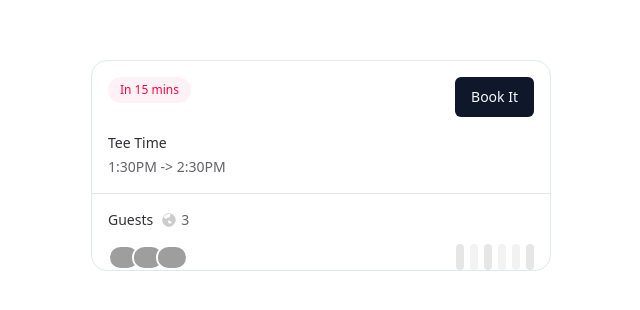
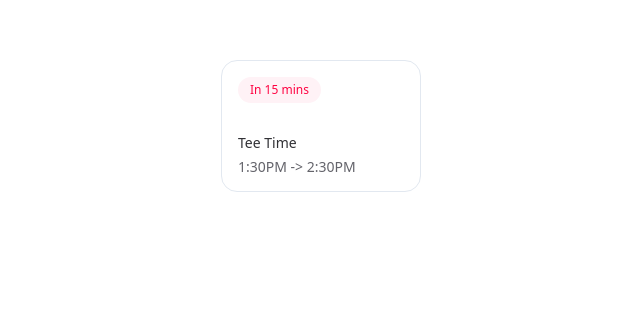
Before and after one commit to gvarner13/golf-time, a React (Vite) app: page / in a window 1280 px wide. Shown: the part 1684-1994 px from the top of the page, without its empty margins (319-959 px from the left). Built offline with nearby package versions, Linux system fonts and the light colour scheme; grey boxes are pictures that could not be loaded.

Commit message:
fixed time picker widget spacing

```diff
--- a/src/CoursePicker.tsx
+++ b/src/CoursePicker.tsx
@@ -166,14 +166,28 @@ function HoleCarousel({ data }: { data: [] }) {
   );
 }
 
+const containerVariants = {
+  open: {
+    width: "460px",
+    height: "225px",
+  },
+  closed: {
+    width: "200px",
+    height: "132px",
+  },
+};
+
 function TimeWidget() {
+  const [isOpen, setIsOpen] = useState(false);
   return (
     <motion.div
       className="border border-light-border group relative flex w-[500px] cursor-pointer flex-col overflow-hidden rounded-2xl bg-white font-sans shadow-tooltip transition-shadow ease-out hover:shadow-menu dark:bg-[#1A1A1A] dark:shadow-inner-shadow-dark-md dark:hover:shadow-inner-shadow-dark-float"
       //   style={{ width: "200px", height: "116px" }}
       //   style={{ width: "460px", height: "211px" }}
-      initial={{ width: "200px", height: "116px" }}
-      animate={{ width: "460px", height: "211px" }}
+      initial={false}
+      animate={isOpen ? `open` : `closed`}
+      variants={containerVariants}
+      onClick={() => setIsOpen(!isOpen)}
     >
       <div className="flex flex-col items-start w-full gap-4 px-4 py-4">
         <div className="flex items-start justify-between w-full">
@@ -182,7 +196,18 @@ function TimeWidget() {
               In 15 mins
             </div>
           </div>
-          <Button>Book It</Button>
+          <motion.div
+            variants={{
+              open: {
+                opacity: 1,
+              },
+              closed: {
+                opacity: 0,
+              },
+            }}
+          >
+            <Button>Book It</Button>
+          </motion.div>
         </div>
         <div className="flex flex-col gap-1">
           <div className="select-none text-sm font-medium text-[#313135] dark:text-white">
@@ -195,9 +220,17 @@ function TimeWidget() {
       </div>
       <div className="h-px w-full flex-shrink-0 bg-[#E6E6E6] dark:bg-white/5"></div>
       <div className="flex justify-between w-full h-auto gap-2 px-4 py-4">
-        <div
+        <motion.div
           className="flex flex-col justify-between gap-2"
           //   style={{ opacity: 1, filter: "blur(4px)" }}
+          variants={{
+            open: {
+              opacity: 1,
+            },
+            closed: {
+              opacity: 0,
+            },
+          }}
         >
           <div className="flex items-start w-full gap-2">
             <div className="w-auto text-sm font-medium text-[#313135] dark:text-white">
@@ -271,10 +304,20 @@ function TimeWidget() {
               />
             </div>
           </div>
-        </div>
-        <div
+        </motion.div>
+        <motion.div
           className="flex h-[60px] flex-col justify-between"
           //   style={{ opacity: 1, filter: "blur(4px)" }}
+          variants={{
+            open: {
+              opacity: 1,
+              filter: "blur(0px)",
+            },
+            closed: {
+              opacity: 0,
+              filter: "blur(4px)",
+            },
+          }}
         >
           <div className="flex items-center justify-center text-sm text-[#64646B]"></div>
           <div className="flex items-center justify-end gap-[6px]">
@@ -285,7 +328,7 @@ function TimeWidget() {
             <div className="h-[26px] w-[8px] rounded-full bg-[#F2F2F2] dark:bg-white/5"></div>
             <div className="h-[26px] w-[8px] rounded-full bg-[#E6E6E6] dark:bg-white/15"></div>
           </div>
-        </div>
+        </motion.div>
       </div>
     </motion.div>
   );
```
